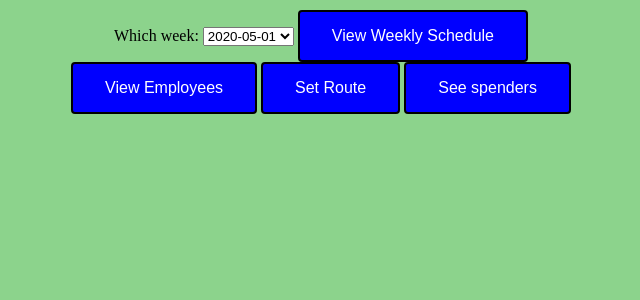
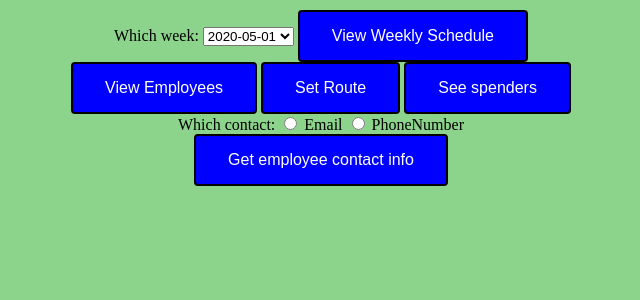
Before and after one commit to vpham04/CityPost, a PHP site: page /manager.php in a window 1280 px wide. Shown: the part 178-478 px from the top of the page, without its empty margins (319-959 px from the left). Run offline with PHP 8.4, Linux system fonts and the light colour scheme; a user stored in the database is signed in.

Commit message:
Added projection for employee contact

```diff
--- a/src/manager.php
+++ b/src/manager.php
@@ -70,5 +70,13 @@ session_start();
         <button onclick="window.location.href='../src/routes.php'" class="customer-option-button">Set Route</button>
         <!-- TODO: -->
         <button onclick="window.location.href='../src/invoice.php'" class="customer-option-button">See spenders</button>
+        <form action="../src/employeecontact.php" method="post">
+            <label for="date">Which contact:</label>
+            <input type="radio" id="phone" name="contact" value="Email">
+            <label for="male">Email</label>
+            <input type="radio" id="email" name="contact" value="PhoneNumber">
+            <label for="female">PhoneNumber</label><br>
+            <input type="submit" class="customer-option-button" value="Get employee contact info">
+        </form>
     </div>
 </body>
```
Also changed, not shown: src/employeecontact.php (added, +28 -0 lines).
